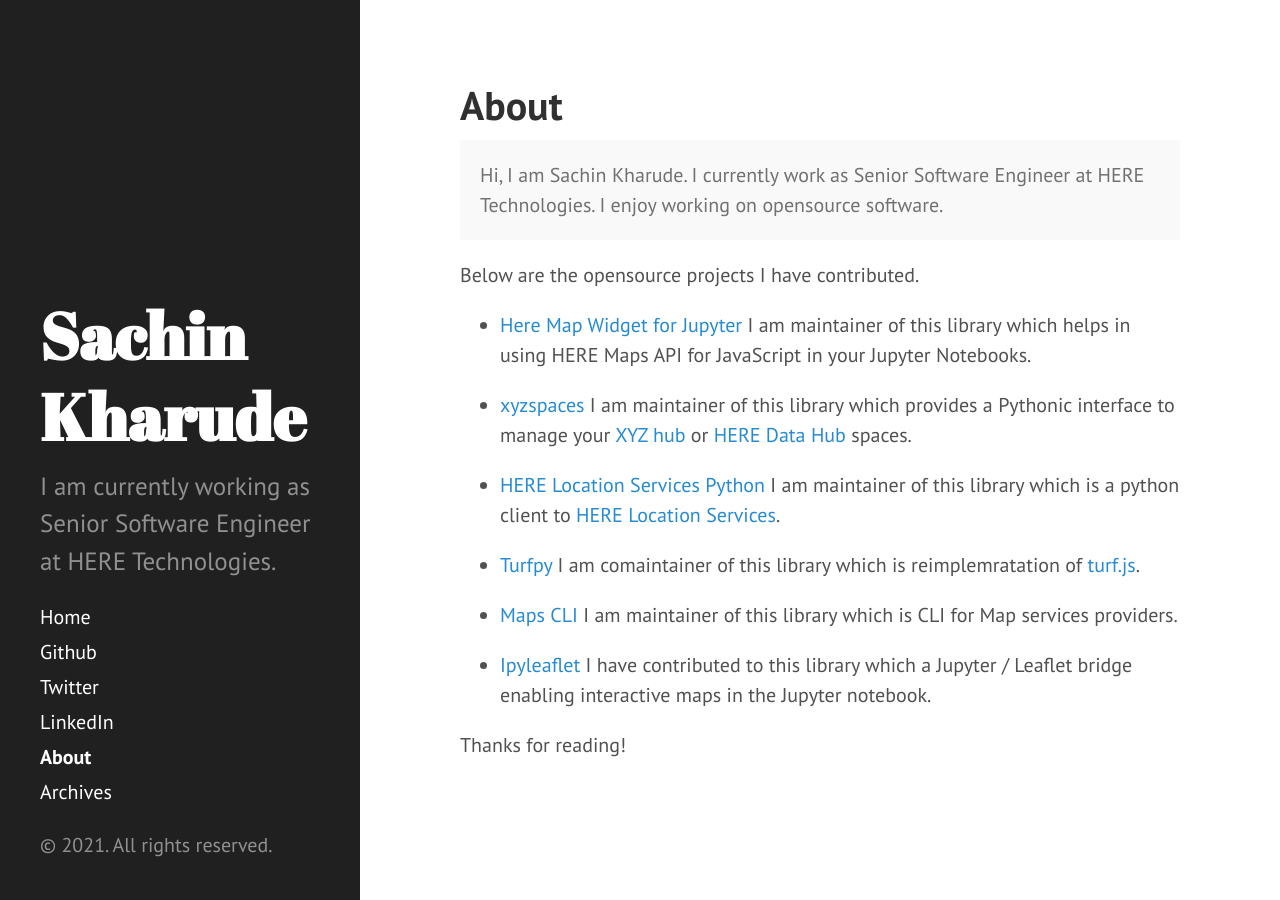
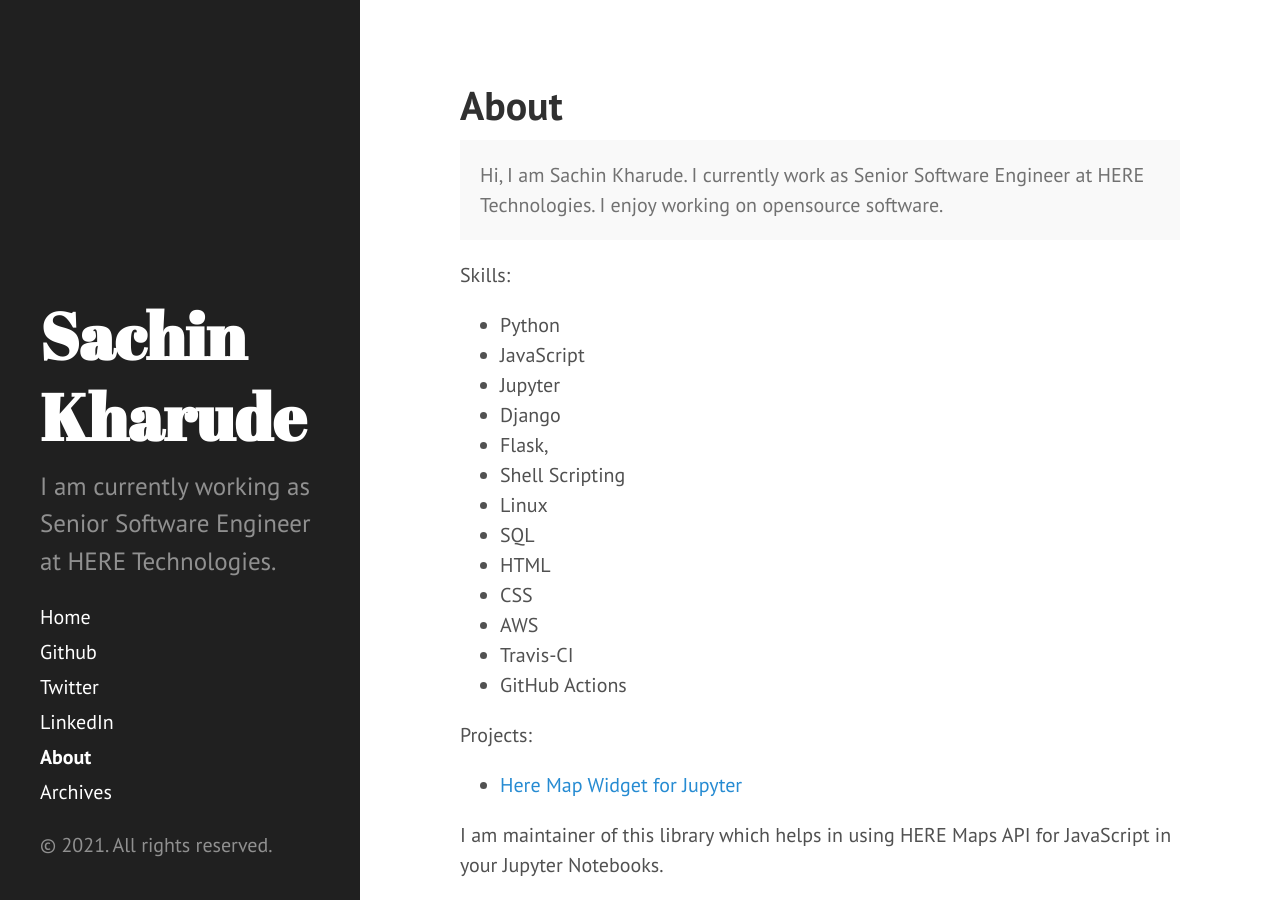
Before and after one commit to sackh/sackh.github.io, a Jekyll site: the page built from about.md, in a window 1280 px wide and 900 px high. Built offline with Jekyll 4.4.1, drawn with Linux system fonts in a browser that asks for light colours; Markdown is read by kramdown in place of the engine named in the settings.

Commit message:
update1
Signed-off-by: Kharude, Sachin <sachin.kharude@here.com>

```diff
--- a/about.md
+++ b/about.md
@@ -7,24 +7,46 @@ title: About
   Hi, I am Sachin Kharude. I currently work as Senior Software Engineer at HERE Technologies. I enjoy working on opensource software.
 </p>
 
-Below are the opensource projects I have contributed.
+Skills:
+
+- Python
+- JavaScript
+- Jupyter
+- Django
+- Flask,
+- Shell Scripting
+- Linux
+- SQL
+- HTML
+- CSS
+- AWS
+- Travis-CI
+- GitHub Actions
+
+Projects:
 
 - [Here Map Widget for Jupyter](https://github.com/heremaps/here-map-widget-for-jupyter)
+
 I am maintainer of this library which helps in using HERE Maps API for JavaScript in your Jupyter Notebooks.
 
 - [xyzspaces](https://github.com/heremaps/xyz-spaces-python)
+
 I am maintainer of this library which provides a Pythonic interface to manage your [XYZ hub](https://github.com/heremaps/xyz-hub) or [HERE Data Hub](https://developer.here.com/products/data-hub) spaces.
 
 - [HERE Location Services Python](https://github.com/heremaps/here-location-services-python)
+
 I am maintainer of this library which is a python client to [HERE Location Services](https://developer.here.com/documentation#services).
 
 - [Turfpy](https://github.com/omanges/turfpy)
+
 I am comaintainer of this library which is reimplemratation of [turf.js](https://turfjs.org/).
 
 - [Maps CLI](https://github.com/sackh/maps-cli)
+
 I am maintainer of this library which is CLI for Map services providers.
 
 - [Ipyleaflet](https://github.com/jupyter-widgets/ipyleaflet)
+
 I have contributed to this library which a Jupyter / Leaflet bridge enabling interactive maps in the Jupyter notebook.
 
 
```
